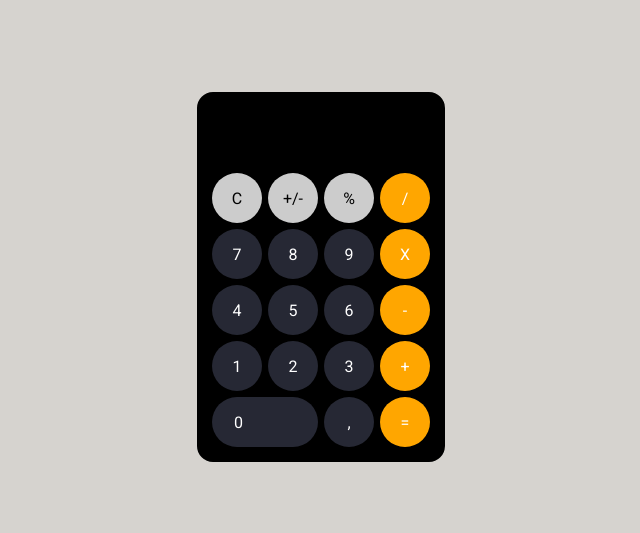
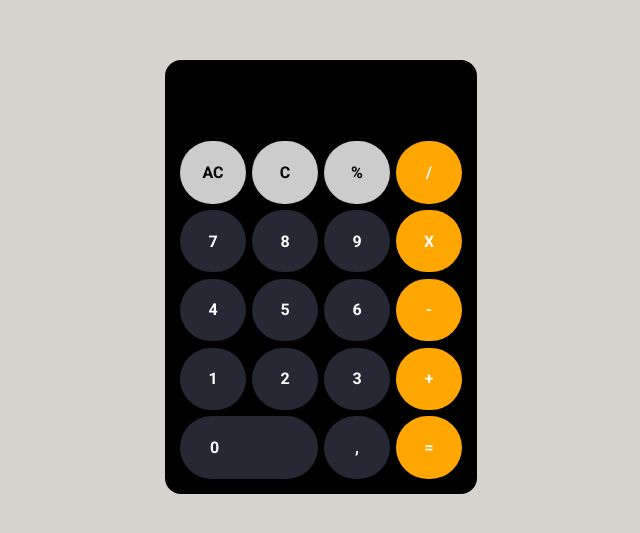
Before and after one commit to paulodev34/Calculadora-com-React, a React (Create React App) app: page / in a window 1280 px wide. Shown: the part 123-656 px from the top of the page, without its empty margins (319-959 px from the left). Built offline with nearby package versions, Linux system fonts and the light colour scheme.

Commit message:
correçao do botao finalizado projeto

```diff
--- a/src/App.css
+++ b/src/App.css
@@ -13,7 +13,7 @@
 }
 
 .container {
-  width: 14rem;
+  width: 18rem;
   position: absolute;
   top: 50%;
   left: 50%;
@@ -28,7 +28,7 @@
 .teclado {
   display: grid;
   grid-template-columns: repeat(4, 1fr);
-  grid-auto-rows: minmax(3.5rem, auto);
+  grid-auto-rows: minmax(4.3rem, auto);
 }
 
 input[type="text"] {
@@ -45,16 +45,17 @@
 #zero {
   grid-column: 1/3;
   grid-row-end: 6;
-  text-indent: -3.3rem;
+  text-indent: -4.3rem;
 }
 
 button {
   margin: 0.2rem;
   border: none;
-  border-radius: 2rem 2rem;
+  border-radius: 2rem 2rem 2rem 2rem;
   cursor: pointer;
   background-color: #262834;
   color: white;
+  font-weight: 700;
 }
 
 .botao-cinza {
--- a/src/App.jsx
+++ b/src/App.jsx
@@ -10,6 +10,9 @@
 
   const AC = () => {
     setResultado("");
+  };
+  const space = () => {
+    setResultado(resultado.slice(0, -1));
   };
 
   const calcule = () => {
@@ -27,10 +30,10 @@
         </form>
         <div className="teclado">
           <button className="botao-cinza" onClick={AC} id="AC">
+            AC
+          </button>
+          <button className="botao-cinza" name="C" onClick={space}>
             C
-          </button>
-          <button className="botao-cinza" name="+/-" onClick={handleClick}>
-            +/-
           </button>
           <button className="botao-cinza" name="%" onClick={handleClick}>
             %
```
